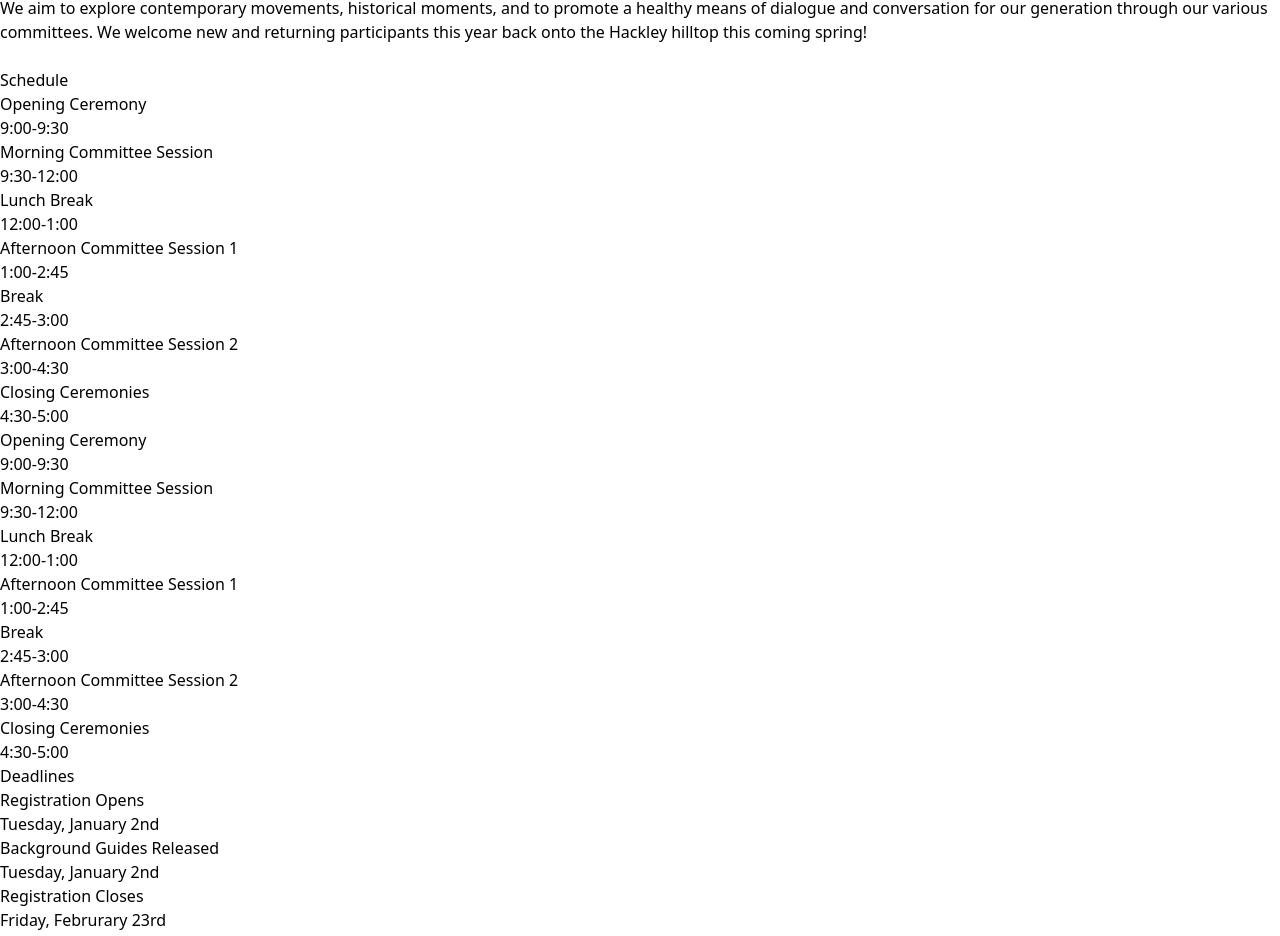
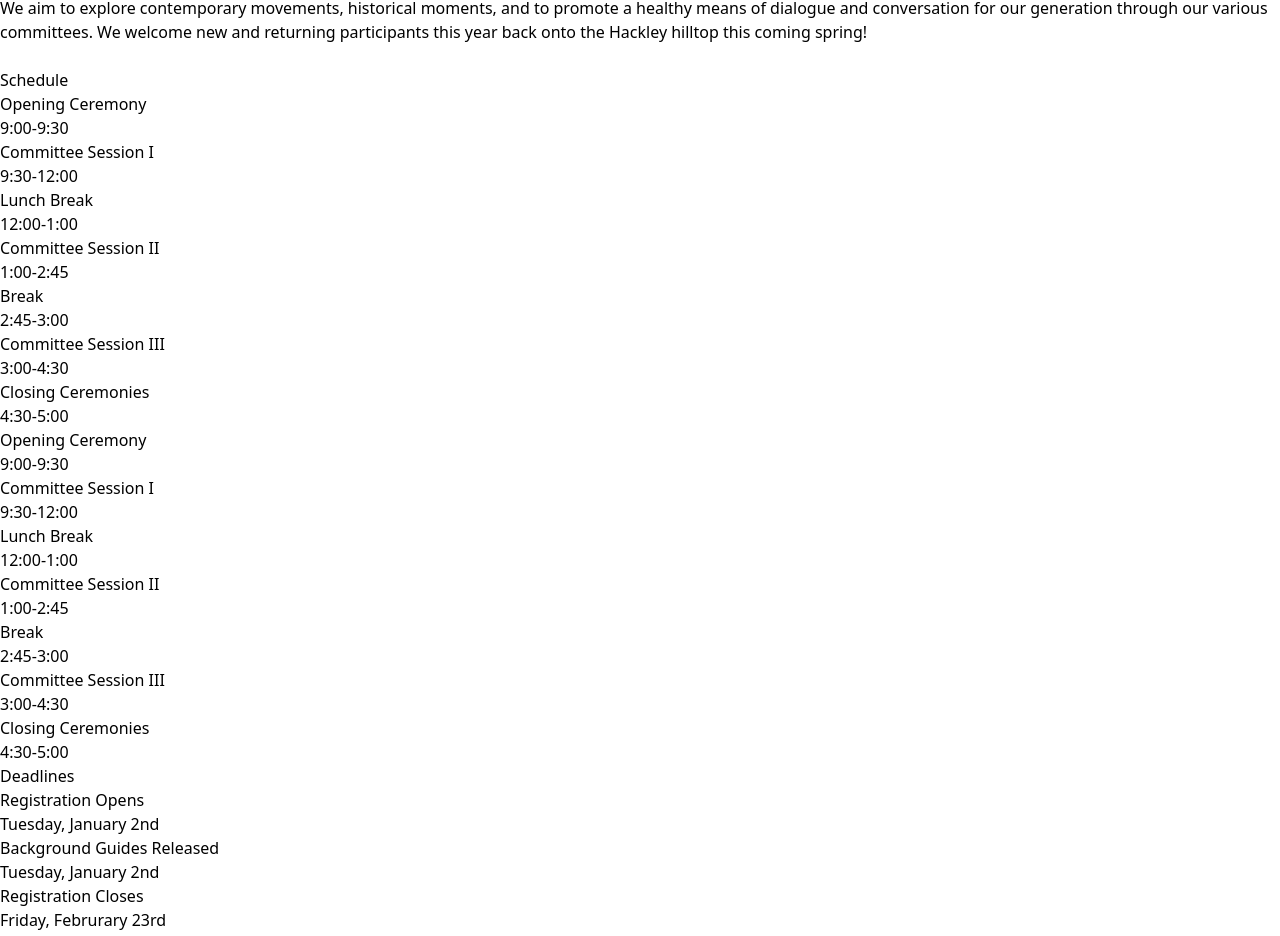
Before and after one commit to vmalik712/hackmun, a Next.js app: page /conference in a window 1280 px wide. Shown: the part 2497-3433 px from the top of the page. Built offline with nearby package versions, Linux system fonts and the light colour scheme; a web font is replaced by a local one.

Commit message:
minor edits

```diff
--- a/components/navbar.js
+++ b/components/navbar.js
@@ -72,8 +72,8 @@
                 </div>
               </div>
               <div className="absolute inset-y-0 right-0 flex items-center pr-2 sm:static sm:inset-auto sm:ml-6 sm:pr-0">
-                <a href='https://docs.google.com/forms/d/e/1FAIpQLSc0ZQgGLsDJKGxD8D6FeujntK6oScbqFUokIp121dRrLLfazQ/viewform
-https://docs.google.com/forms/d/e/1FAIpQLSc0ZQgGLsDJKGxD8D6FeujntK6oScbqFUokIp121dRrLLfazQ/viewform'
+                <a href='https://docs.google.com/forms/d/e/1FAIpQLSc0ZQgGLsDJKGxD8D6FeujntK6oScbqFUokIp121dRrLLfazQ/viewform?usp=sf_link
+https://docs.google.com/forms/d/e/1FAIpQLSc0ZQgGLsDJKGxD8D6FeujntK6oScbqFUokIp121dRrLLfazQ/viewform?usp=sf_link'
                 className='flex items-center justify-center px-4 py-2 border border-transparent rounded-md shadow-sm text-sm font-medium text-white bg-sky-500 hover:bg-sky-600'>
                   Register
                 </a>
--- a/pages/conference.js
+++ b/pages/conference.js
@@ -43,7 +43,7 @@
 
                             <div className="pt-2">
                                 <p className="text-xl leading-normal font-semibold text-gray-600">
-                                    Morning Committee Session
+                                    Committee Session I
                                 </p>
                                 <p className="pt-1 pl-5 text-l leading-normal text-gray-500">
                                     9:30-12:00
@@ -61,7 +61,7 @@
 
                             <div className="pt-2">
                                 <p className="text-xl leading-normal font-semibold text-gray-600">
-                                    Afternoon Committee Session 1
+                                    Committee Session II
                                 </p>
                                 <p className="pt-1 pl-5 text-l leading-normal text-gray-500">
                                     1:00-2:45
@@ -79,7 +79,7 @@
 
                             <div className="pt-2">
                                 <p className="text-xl leading-normal font-semibold text-gray-600">
-                                    Afternoon Committee Session 2
+                                    Committee Session III
                                 </p>
                                 <p className="pt-1 pl-5 text-l leading-normal text-gray-500">
                                     3:00-4:30
@@ -109,7 +109,7 @@
 
                             <div className="flex justify-between">
                                 <p className="py-5 text-xl leading-normal text-gray-500 lg:text-xl xl:text-2xl">
-                                    Morning Committee Session
+                                    Committee Session I
                                 </p>
                                 <p className="py-5 text-xl leading-normal text-gray-500 lg:text-xl xl:text-2xl">
                                     9:30-12:00
@@ -127,7 +127,7 @@
 
                             <div className="flex justify-between">
                                 <p className="py-5 text-xl leading-normal text-gray-500 lg:text-xl xl:text-2xl">
-                                    Afternoon Committee Session 1
+                                    Committee Session II
                                 </p>
                                 <p className="py-5 text-xl leading-normal text-gray-500 lg:text-xl xl:text-2xl">
                                     1:00-2:45
@@ -145,7 +145,7 @@
 
                             <div className="flex justify-between">
                                 <p className="py-5 text-xl leading-normal text-gray-500 lg:text-xl xl:text-2xl">
-                                    Afternoon Committee Session 2
+                                    Committee Session III
                                 </p>
                                 <p className="py-5 text-xl leading-normal text-gray-500 lg:text-xl xl:text-2xl">
                                     3:00-4:30
@@ -285,7 +285,7 @@
                         </h2>
 
                         <p className="py-5 text-xl leading-normal text-gray-500 lg:text-xl xl:text-2xl">
-                            Given the in-person nature of HackMUN V, we will be charging $15 per delegate as a registration fee. To pay for the conference, please make out to &quot;Hackley School&quot; with &quot;Hackley Model United Nations V&quot; in the memo line. Schools can either collect all of the money in one check, or delegates can pay individually. Delegates can give their check to the conference organizers at registration on March 2nd.
+                            Given the in-person nature of HackMUN V, we will be charging $15 per delegate as a registration fee. To pay for the conference, please make out to &quot;Hackley School&quot; with &quot;Hackley Model United Nations V&quot; in the memo line. Schools can either collect all of the money in one check, or delegates can pay individually. Delegates can give their check to the conference organizers at registration on March 9th.
                         </p>
 
                         <p className="py-5 text-xl leading-normal text-gray-500 lg:text-xl xl:text-2xl">
```
Also changed, not shown: pages/secretariat.js (+17 -2 lines).
